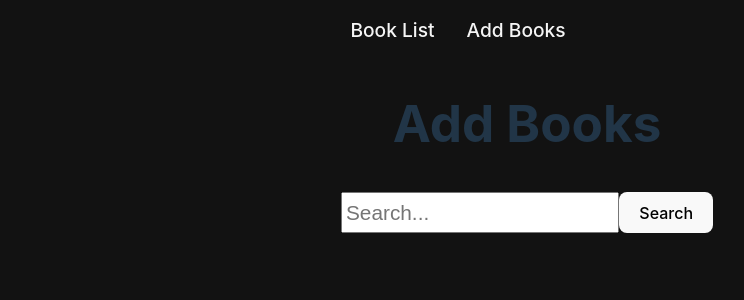
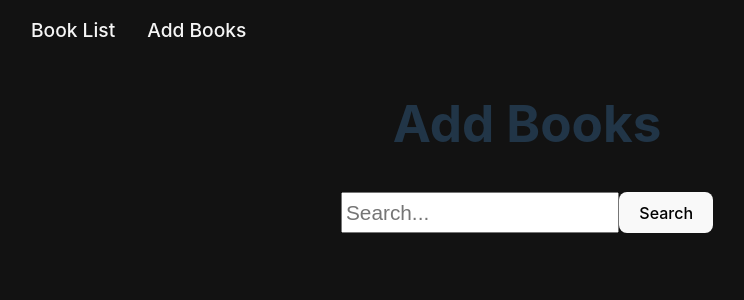
Before and after one commit to logno-dev/booklist, a React (Vite) app: page /add in a window 1280 px wide. Shown: the top 300 px of the page, without its empty margins (113-857 px from the left). Built offline with nearby package versions, Linux system fonts and the light colour scheme.

Commit message:
Mon Oct  7 23:03:38 PDT 2024

```diff
--- a/src/App.css
+++ b/src/App.css
@@ -7,11 +7,16 @@ body {
   margin: 0;
   padding: 0;
   background-color: var(--bg-color);
+  min-width: 100dvw;
 }
 
 #root {
+  display: flex;
+  flex-direction: column;
+  flex-grow: 1;
   margin: 0 auto;
   text-align: center;
+  max-width: 1024px;
   min-height: 100dvh;
   background-color: var(--bg-color);
 }
```
